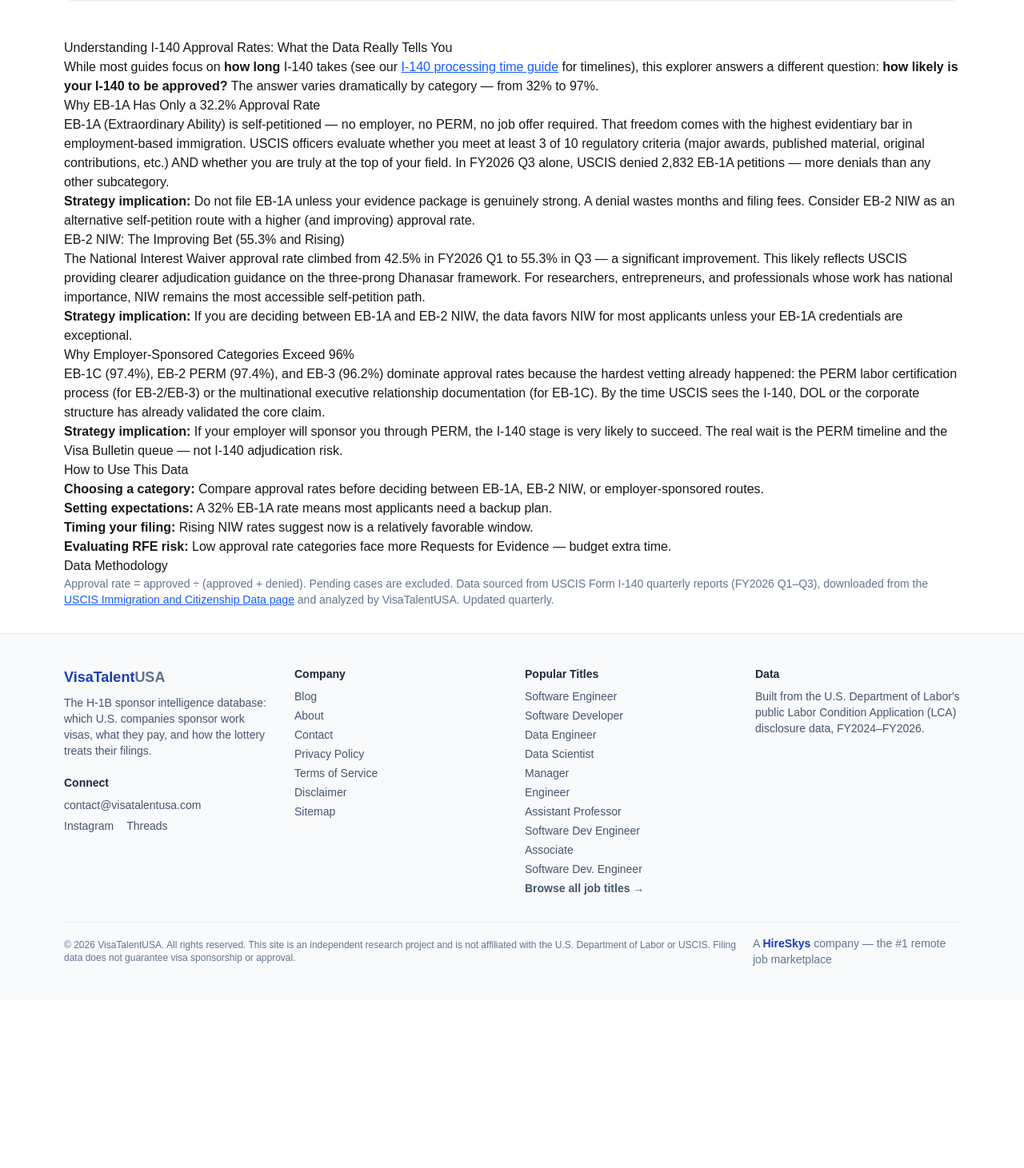
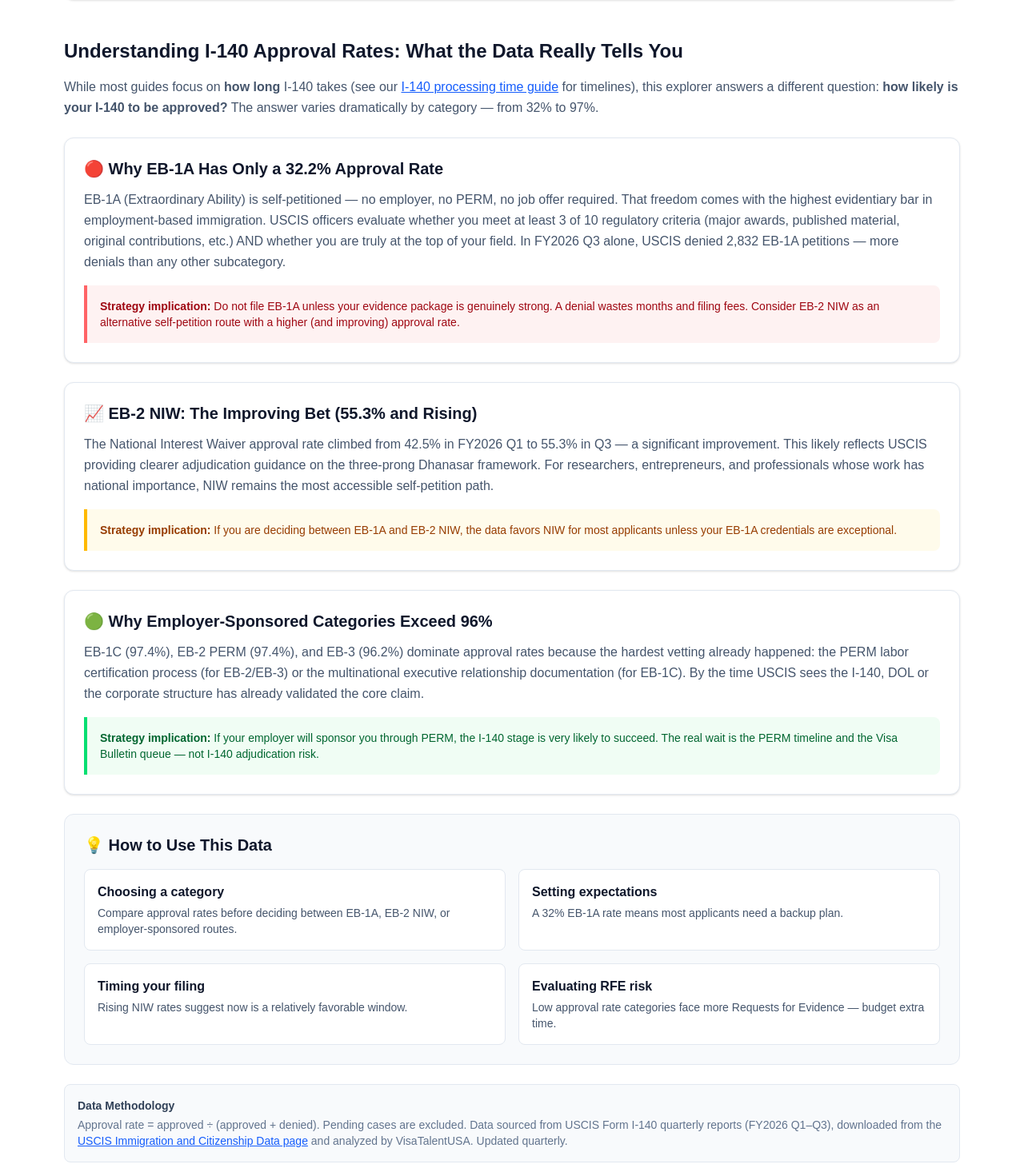
Before and after one commit to mtalha102503/visatalentusa, a Next.js app: page /tools/i140-approval-rates in a window 1280 px wide. Shown: the part 1609-3070 px from the top of the page at 80% size. Before the commit the page ends 2859 px from the top, so only its background shows below. Built offline with nearby package versions, Linux system fonts and the light colour scheme.

Commit message:
Polish I-140 tool guide with professional card-based design

```diff
--- a/app/tools/i140-approval-rates/page.tsx
+++ b/app/tools/i140-approval-rates/page.tsx
@@ -133,9 +133,11 @@ export default function I140ApprovalRatesPage() {
         <I140ApprovalExplorer />
 
         {/* Guide content - approval rates angle, NOT processing times */}
-        <div className="prose prose-slate mt-12 max-w-none">
-          <h2>Understanding I-140 Approval Rates: What the Data Really Tells You</h2>
-          <p>
+        <div className="mt-12 max-w-none">
+          <h2 className="text-2xl font-bold text-slate-900 mb-4">
+            Understanding I-140 Approval Rates: What the Data Really Tells You
+          </h2>
+          <p className="text-slate-600 leading-relaxed mb-6">
             While most guides focus on <strong>how long</strong> I-140 takes
             (see our <Link href="/blog/i140-processing-time" className="text-blue-600 underline">I-140 processing time guide</Link> for
             timelines), this explorer answers a different question:{" "}
@@ -143,8 +145,11 @@ export default function I140ApprovalRatesPage() {
             varies dramatically by category — from 32% to 97%.
           </p>
 
-          <h3>Why EB-1A Has Only a 32.2% Approval Rate</h3>
-          <p>
+          <div className="bg-white rounded-xl border border-slate-200 p-6 mb-6 shadow-sm">
+            <h3 className="text-xl font-bold text-slate-900 mb-3">
+              🔴 Why EB-1A Has Only a 32.2% Approval Rate
+            </h3>
+            <p className="text-slate-600 leading-relaxed mb-4">
               EB-1A (Extraordinary Ability) is self-petitioned — no employer, no
               PERM, no job offer required. That freedom comes with the highest
               evidentiary bar in employment-based immigration. USCIS officers
@@ -154,15 +159,21 @@ export default function I140ApprovalRatesPage() {
               alone, USCIS denied 2,832 EB-1A petitions — more denials than any
               other subcategory.
             </p>
-          <p>
+            <div className="bg-red-50 border-l-4 border-red-400 p-4 rounded-r-lg">
+              <p className="text-sm text-red-800">
                 <strong>Strategy implication:</strong> Do not file EB-1A unless your
                 evidence package is genuinely strong. A denial wastes months and
                 filing fees. Consider EB-2 NIW as an alternative self-petition
                 route with a higher (and improving) approval rate.
               </p>
+            </div>
+          </div>
 
-          <h3>EB-2 NIW: The Improving Bet (55.3% and Rising)</h3>
-          <p>
+          <div className="bg-white rounded-xl border border-slate-200 p-6 mb-6 shadow-sm">
+            <h3 className="text-xl font-bold text-slate-900 mb-3">
+              📈 EB-2 NIW: The Improving Bet (55.3% and Rising)
+            </h3>
+            <p className="text-slate-600 leading-relaxed mb-4">
               The National Interest Waiver approval rate climbed from 42.5% in
               FY2026 Q1 to 55.3% in Q3 — a significant improvement. This likely
               reflects USCIS providing clearer adjudication guidance on the
@@ -170,14 +181,20 @@ export default function I140ApprovalRatesPage() {
               and professionals whose work has national importance, NIW remains
               the most accessible self-petition path.
             </p>
-          <p>
+            <div className="bg-amber-50 border-l-4 border-amber-400 p-4 rounded-r-lg">
+              <p className="text-sm text-amber-800">
                 <strong>Strategy implication:</strong> If you are deciding between
                 EB-1A and EB-2 NIW, the data favors NIW for most applicants unless
                 your EB-1A credentials are exceptional.
               </p>
+            </div>
+          </div>
 
-          <h3>Why Employer-Sponsored Categories Exceed 96%</h3>
-          <p>
+          <div className="bg-white rounded-xl border border-slate-200 p-6 mb-6 shadow-sm">
+            <h3 className="text-xl font-bold text-slate-900 mb-3">
+              🟢 Why Employer-Sponsored Categories Exceed 96%
+            </h3>
+            <p className="text-slate-600 leading-relaxed mb-4">
               EB-1C (97.4%), EB-2 PERM (97.4%), and EB-3 (96.2%) dominate approval
               rates because the hardest vetting already happened: the PERM labor
               certification process (for EB-2/EB-3) or the multinational executive
@@ -185,23 +202,43 @@ export default function I140ApprovalRatesPage() {
               I-140, DOL or the corporate structure has already validated the
               core claim.
             </p>
-          <p>
+            <div className="bg-green-50 border-l-4 border-green-400 p-4 rounded-r-lg">
+              <p className="text-sm text-green-800">
                 <strong>Strategy implication:</strong> If your employer will sponsor
                 you through PERM, the I-140 stage is very likely to succeed. The
                 real wait is the PERM timeline and the Visa Bulletin queue — not
                 I-140 adjudication risk.
               </p>
+            </div>
+          </div>
 
-          <h3>How to Use This Data</h3>
-          <ul>
-            <li><strong>Choosing a category:</strong> Compare approval rates before deciding between EB-1A, EB-2 NIW, or employer-sponsored routes.</li>
-            <li><strong>Setting expectations:</strong> A 32% EB-1A rate means most applicants need a backup plan.</li>
-            <li><strong>Timing your filing:</strong> Rising NIW rates suggest now is a relatively favorable window.</li>
-            <li><strong>Evaluating RFE risk:</strong> Low approval rate categories face more Requests for Evidence — budget extra time.</li>
-          </ul>
+          <div className="bg-slate-50 rounded-xl border border-slate-200 p-6 mb-6">
+            <h3 className="text-xl font-bold text-slate-900 mb-4">
+              💡 How to Use This Data
+            </h3>
+            <div className="grid md:grid-cols-2 gap-4">
+              <div className="bg-white rounded-lg p-4 border border-slate-200">
+                <p className="font-semibold text-slate-900 mb-1">Choosing a category</p>
+                <p className="text-sm text-slate-600">Compare approval rates before deciding between EB-1A, EB-2 NIW, or employer-sponsored routes.</p>
+              </div>
+              <div className="bg-white rounded-lg p-4 border border-slate-200">
+                <p className="font-semibold text-slate-900 mb-1">Setting expectations</p>
+                <p className="text-sm text-slate-600">A 32% EB-1A rate means most applicants need a backup plan.</p>
+              </div>
+              <div className="bg-white rounded-lg p-4 border border-slate-200">
+                <p className="font-semibold text-slate-900 mb-1">Timing your filing</p>
+                <p className="text-sm text-slate-600">Rising NIW rates suggest now is a relatively favorable window.</p>
+              </div>
+              <div className="bg-white rounded-lg p-4 border border-slate-200">
+                <p className="font-semibold text-slate-900 mb-1">Evaluating RFE risk</p>
+                <p className="text-sm text-slate-600">Low approval rate categories face more Requests for Evidence — budget extra time.</p>
+              </div>
+            </div>
+          </div>
 
-          <h3>Data Methodology</h3>
-          <p className="text-sm text-slate-500">
+          <div className="text-sm text-slate-500 bg-slate-50 rounded-lg p-4 border border-slate-200">
+            <p className="font-semibold text-slate-700 mb-1">Data Methodology</p>
+            <p>
               Approval rate = approved ÷ (approved + denied). Pending cases are
               excluded. Data sourced from USCIS Form I-140 quarterly reports
               (FY2026 Q1–Q3), downloaded from the{" "}
@@ -212,6 +249,7 @@ export default function I140ApprovalRatesPage() {
             </p>
           </div>
         </div>
+      </div>
     </>
   );
 }
```
Lines whose indentation alone changed are shown as unchanged.
